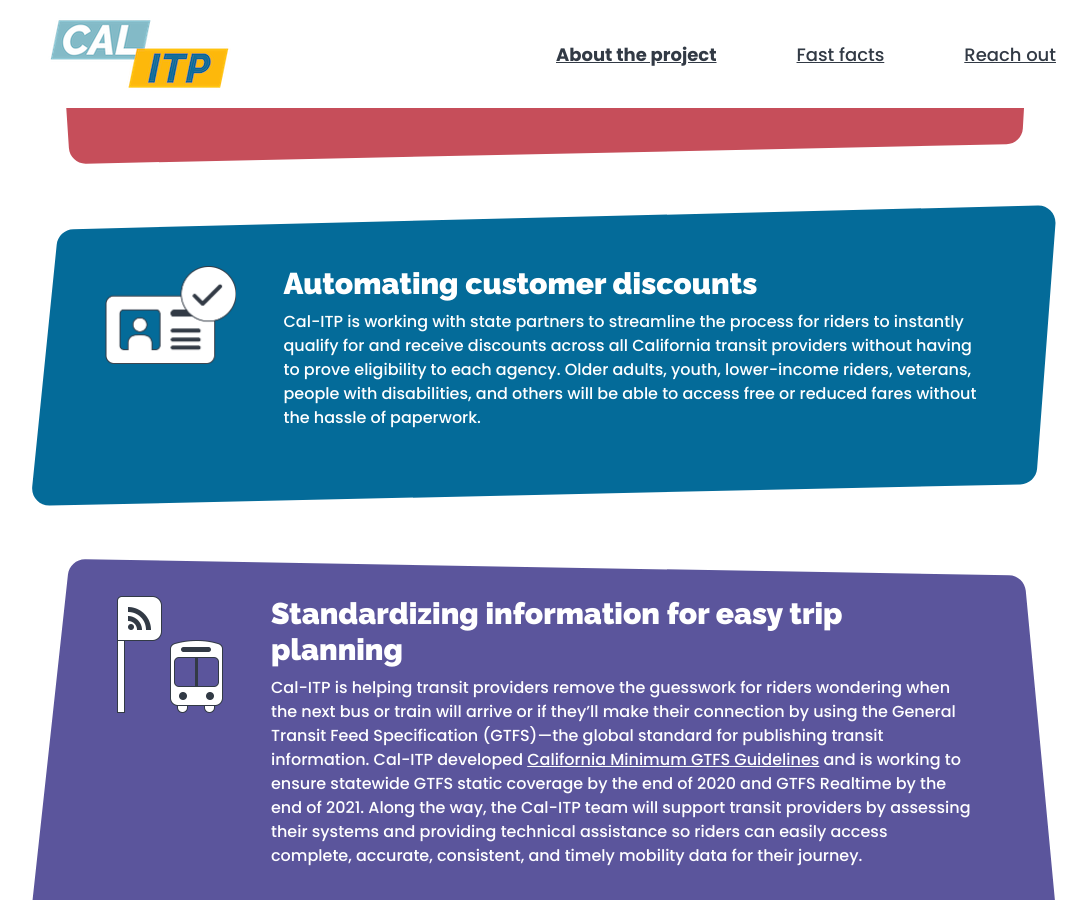
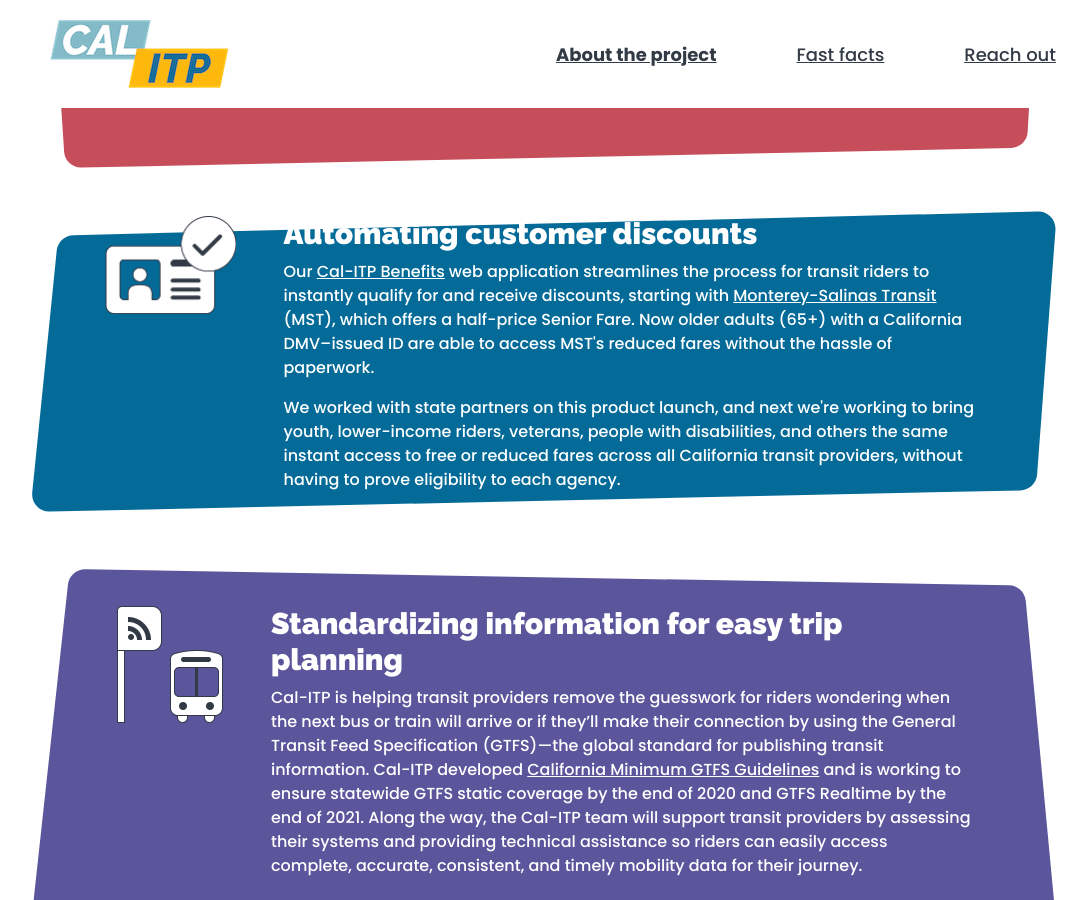
Before and after one commit to cal-itp/calitp.org, a Jekyll site: the page built from index.html, in a window 1280 px wide and 900 px high, scrolled down 815 px. Shown: the whole window, without its empty margins (96-1183 px from the left). Built offline with Jekyll 4.4.1, drawn with Linux system fonts in a browser that asks for light colours.

Commit message:
feat: Benefits launch content
may need to adjust content and/or section background

```diff
--- a/index.html
+++ b/index.html
@@ -59,7 +59,8 @@
         </picture>
         <section class="right-callout">
           <h3>Automating customer discounts</h3>
-          <p>Cal-ITP is working with state partners to streamline the process for riders to instantly qualify for and receive discounts across all California transit providers without having to prove eligibility to each agency. Older adults, youth, lower-income riders, veterans, people with disabilities, and others will be able to access free or reduced fares without the hassle of paperwork.</p>
+          <p>Our <a rel="noreferrer" target="_blank" href="https://benefits.calitp.org">Cal-ITP Benefits</a> web application streamlines the process for transit riders to instantly qualify for and receive discounts, starting with <a rel="noreferrer" target="_blank" href="https://mst.org/news_items/monterey-salinas-transit-announces-launch-of-contactless-fare-payment-demonstration/">Monterey-Salinas Transit</a> (MST), which offers a half-price Senior Fare. Now older adults (65+) with a California DMV–issued ID are able to access MST's reduced fares without the hassle of paperwork.</p>
+          <p>We worked with state partners on this product launch, and next we're working to bring youth, lower-income riders, veterans, people with disabilities, and others the same instant access to free or reduced fares across all California transit providers, without having to prove eligibility to each agency.</p>
         </section>
       </section>
     </section>
```
